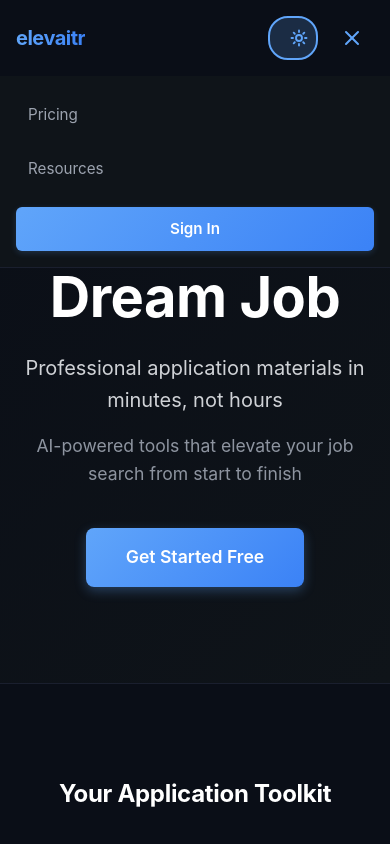
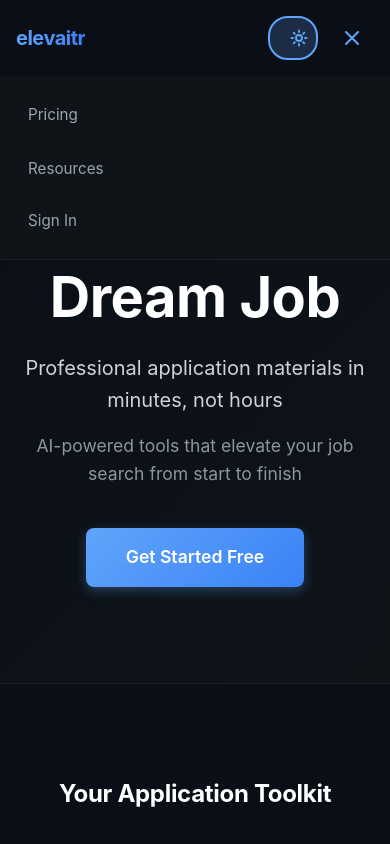
Before and after one commit to birthquake/job-suite, a React (Vite) app: page / in a window 390 px wide. Both pictures are taken after a click on the button 352 px from the left and 38 px from the top of the page. Shown: the top 844 px of the page. Built offline with nearby package versions, Linux system fonts and the light colour scheme; no server answers.

Commit message:
Update Navbar.jsx

```diff
--- a/src/Navbar.jsx
+++ b/src/Navbar.jsx
@@ -272,7 +272,7 @@ export function Navbar({ onSignInClick }) {
             Resources
           </button>
 
-          {/* Sign In / User Info Section */}
+          {/* Sign In Button */}
           {!user && (
             <button
               onClick={() => {
@@ -280,26 +280,26 @@ export function Navbar({ onSignInClick }) {
                 setShowMobileMenu(false)
               }}
               style={{
-                background: 'linear-gradient(135deg, #60a5fa 0%, #3b82f6 100%)',
-                color: 'white',
+                background: 'none',
                 border: 'none',
+                color: 'var(--text-muted)',
+                cursor: 'pointer',
+                fontSize: '0.95rem',
                 padding: '0.75rem',
                 borderRadius: '6px',
-                cursor: 'pointer',
-                fontSize: '0.95rem',
-                fontWeight: '600',
                 transition: 'all 0.2s ease',
-                boxShadow: '0 2px 6px rgba(96, 165, 250, 0.2)',
+                textAlign: 'left',
                 minHeight: '44px',
-                marginTop: '0.5rem'
+                display: 'flex',
+                alignItems: 'center'
               }}
               onMouseOver={(e) => {
-                e.target.style.transform = 'translateY(-1px)'
-                e.target.style.boxShadow = '0 4px 12px rgba(96, 165, 250, 0.3)'
+                e.target.style.color = '#60a5fa'
+                e.target.style.background = 'rgba(96, 165, 250, 0.1)'
               }}
               onMouseOut={(e) => {
-                e.target.style.transform = 'translateY(0)'
-                e.target.style.boxShadow = '0 2px 6px rgba(96, 165, 250, 0.2)'
+                e.target.style.color = 'var(--text-muted)'
+                e.target.style.background = 'transparent'
               }}
             >
               Sign In
```
